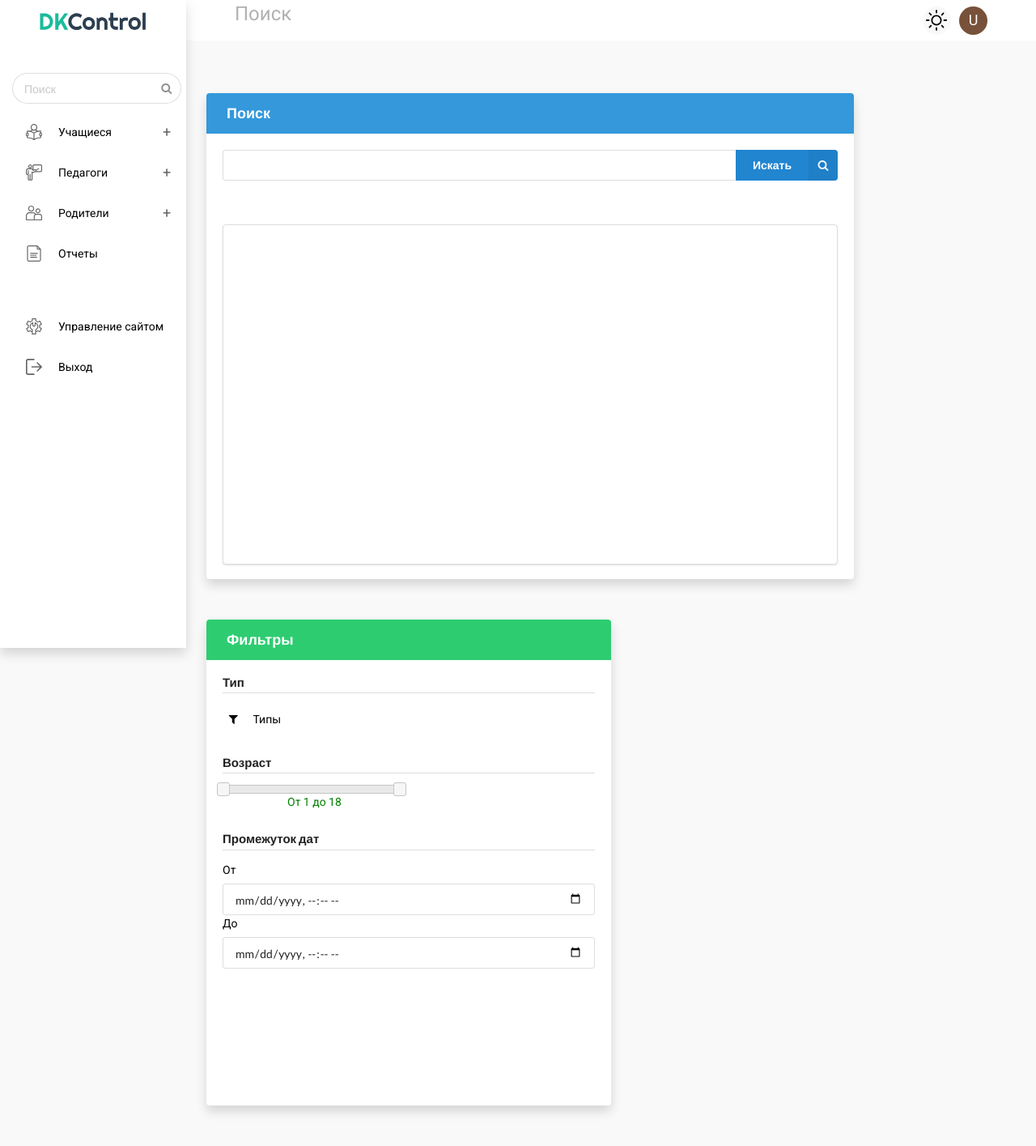
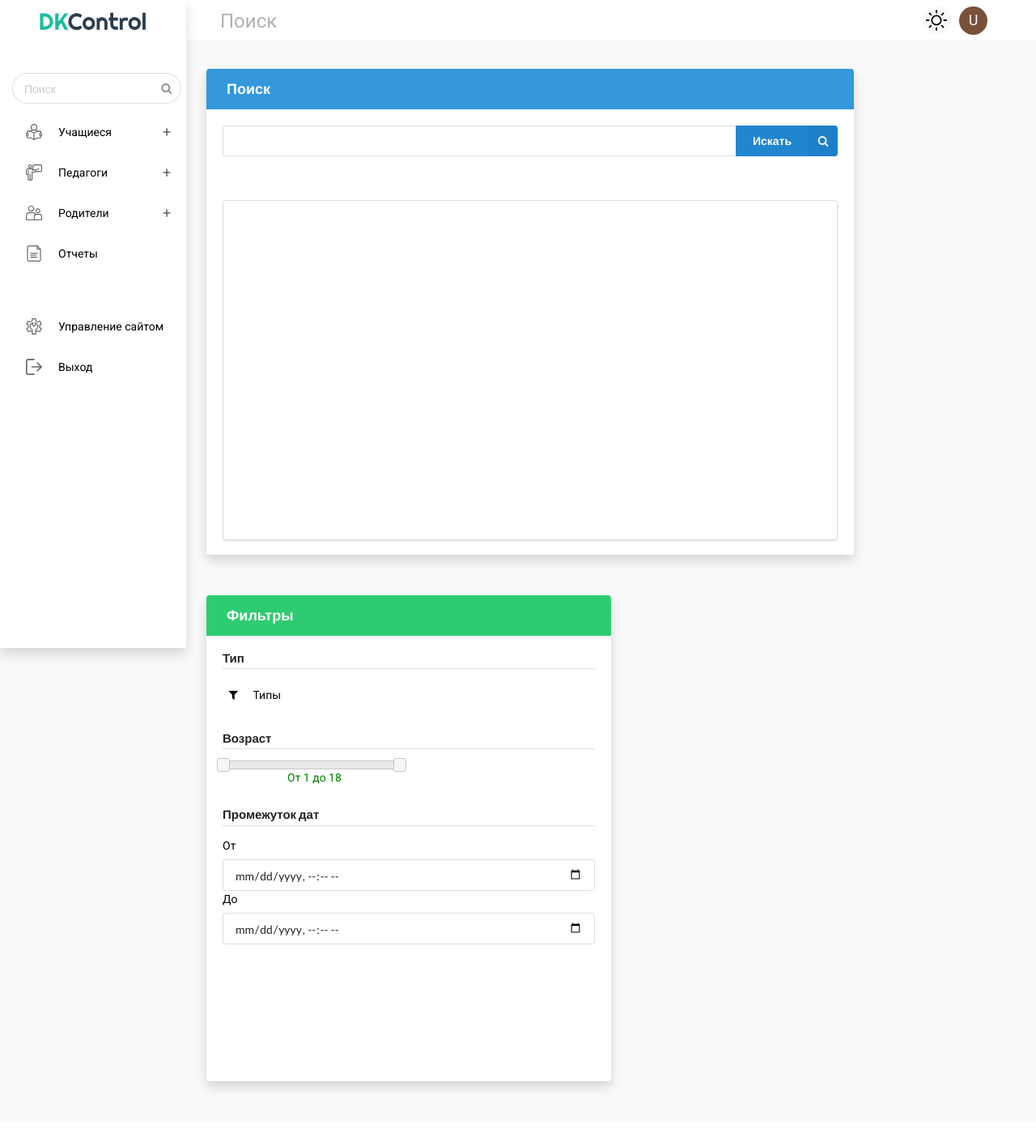
Before and after one commit to Senteris/DKControl, a Django app: page /search/ in a window 1280 px wide. Shown: the whole page at 81% size. After the commit the page ends 1348 px from the top, so only its background shows below. Run offline with Django 3.2, Linux system fonts and the light colour scheme; the visitor is signed in with stand-in values (Sample User, id 1); style sheets or scripts are compiled from the project's sources; some libraries are stand-ins or nearby versions.

Commit message:
Update css

```diff
--- a/static/css/global_style.scss
+++ b/static/css/global_style.scss
@@ -15,6 +15,18 @@ body {
 a {
     text-decoration: none;
     color: #000;
+}
+
+.main {
+    padding: 10px 25px 25px 230px;
+    display: flex;
+    flex-wrap: wrap;
+    grid-template-columns: repeat(auto-fit, minmax(400px, 1fr));
+    grid-template-rows: 1fr;
+
+    &> * {
+        flex-basis: 500px;
+    }
 }
 
 $sidebar-width: 230px;
@@ -134,7 +146,8 @@ header {
     }
 
     #header_text {
-        margin-left: 50px;
+        margin-left: 32px;
+        margin-top: 16px;
         font-size: 24px;
         color: #B1B1B1;
     }
--- a/static/css/style1.css
+++ b/static/css/style1.css
@@ -6,18 +6,6 @@
     font-size: 14px;
     margin-top: 65px;
     background-color: #f2f2f2;
-}
-
-.main {
-    padding: 40px 25px 25px 230px;
-    display: flex;
-    flex-wrap: wrap;
-    grid-template-columns: repeat(auto-fit, minmax(400px, 1fr));
-    grid-template-rows: 1fr;
-}
-
-.main > * {
-    flex-basis: 500px;
 }
 
 
--- a/templates/search.html
+++ b/templates/search.html
@@ -2,10 +2,10 @@
 {% load custom_tags %}
 
 {% block title %}Поиск{% endblock %}
-{% block header_name %}<p id="header_text">Поиск</p>{% endblock %}
+{% block header_name %}<span id="header_text">Поиск</span>{% endblock %}
 {% block content %}
 
-    <div class="basic_info_block block shadow" style="height: 600px; min-width: 800px">
+    <div class="basic_info_block block big_block shadow" style="height: 600px;">
         <div class="header_block">
             <h3>Поиск</h3>
         </div>
@@ -54,7 +54,7 @@
             </template>
         </div>
     </div>
-    <div class="statistic_block block shadow" style="width: 300px; height: 600px;">
+    <div class="statistic_block block shadow" style="height: 600px;">
         <div class="header_block">
             <h3>Фильтры</h3>
         </div>
```
